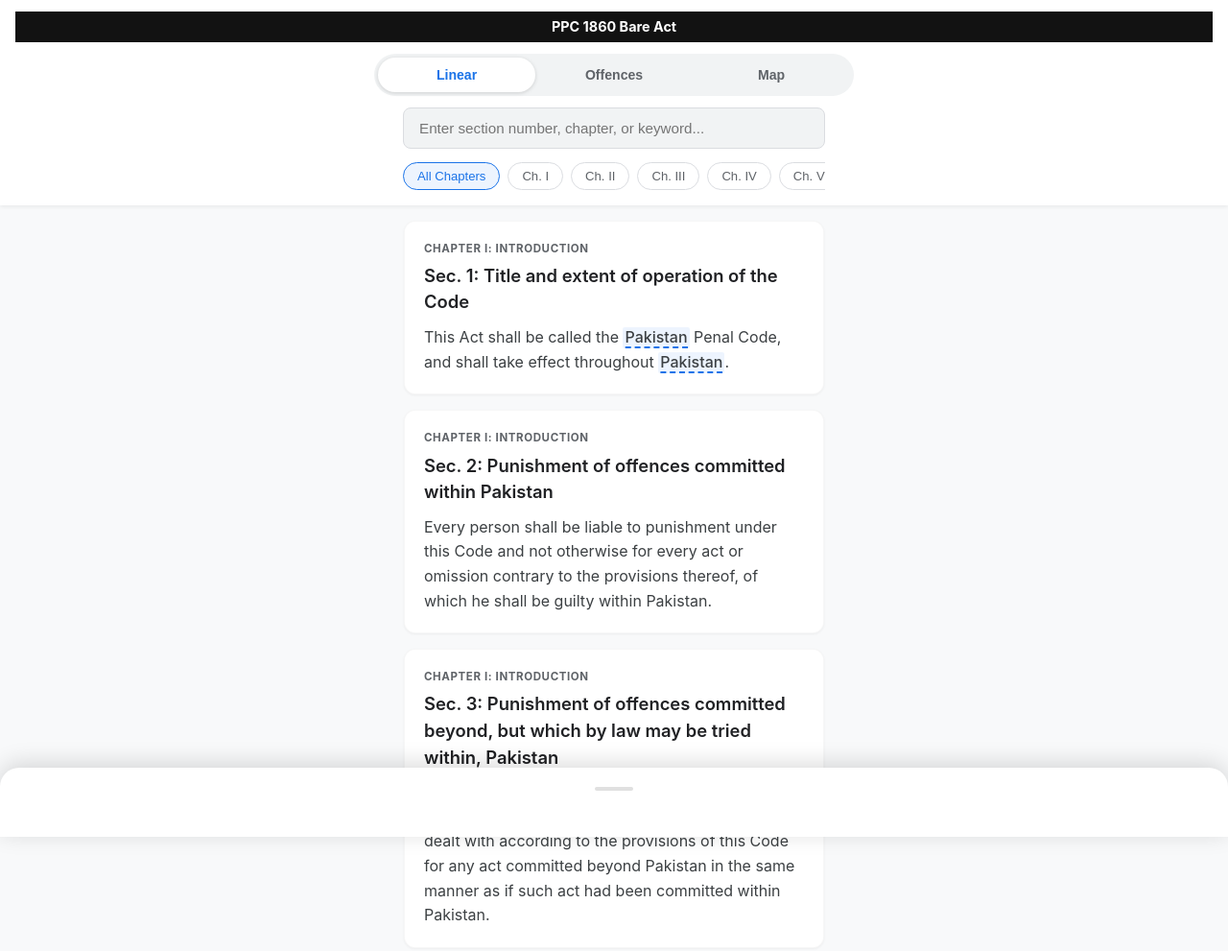
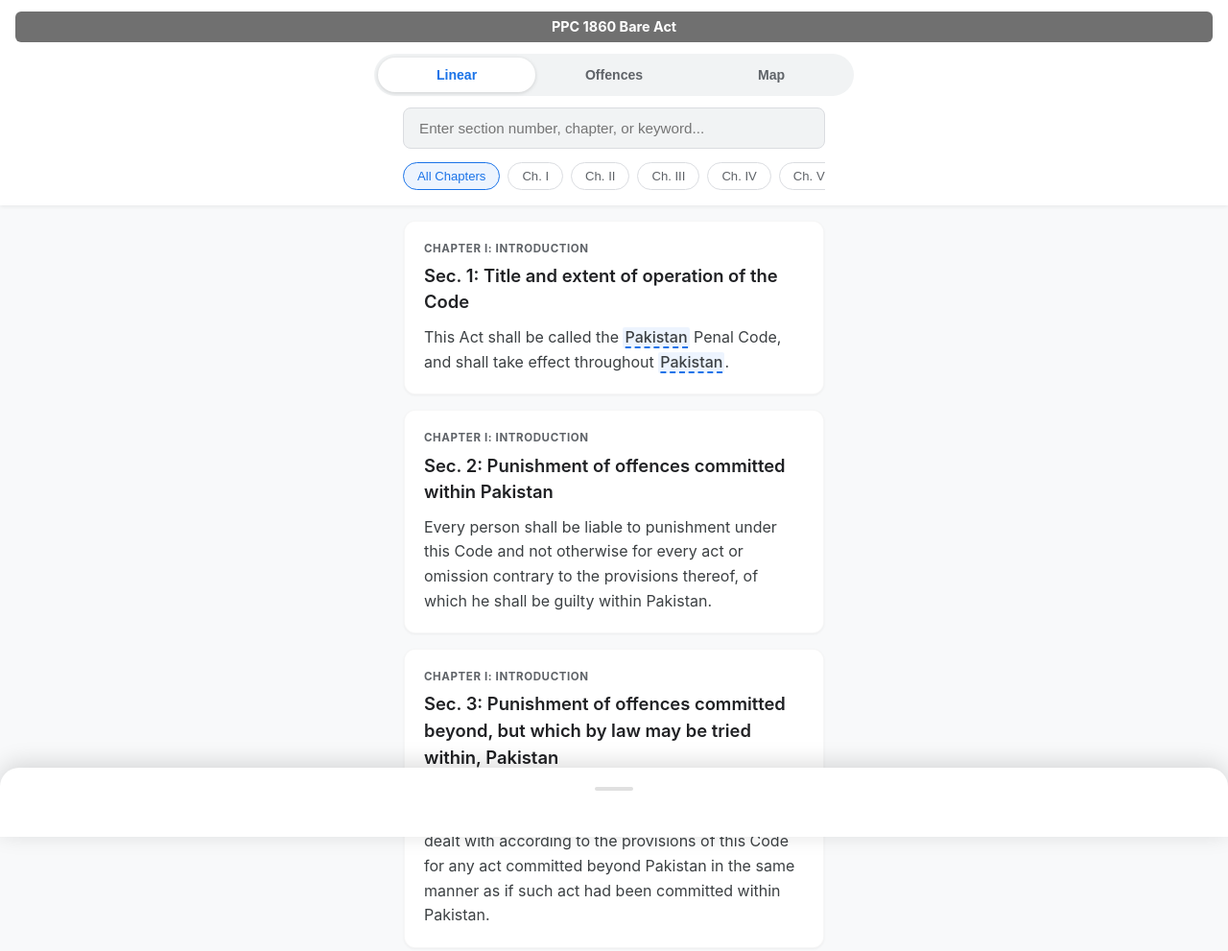
Before and after one commit to WaddaCoder/PPC-BareAct, a plain HTML site: page index.html in a window 1280 px wide. Shown: the top 991 px of the page at 96% size. Drawn offline with Linux system fonts and the light colour scheme.

Commit message:
Change header background color and add border radius
Updated header style with new background color and border radius.

```diff
--- a/index.html
+++ b/index.html
@@ -9,9 +9,9 @@
 <body>
 
   <header class="app-header">
-    <div style="text-align: center; padding: 5px 0; font-size: 0.9rem; font-weight: bold; color: #ffffff; background: #121212;">
-      PPC 1860 Bare Act
-    </div>
+   <div style="text-align: center; padding: 5px 0; font-size: 0.9rem; font-weight: bold; color: #ffffff; background: #707070; border-radius: 6px;">
+  PPC 1860 Bare Act
+</div>
 
     <div class="toggle-container" style="max-width: 500px;">
       <button id="btn-linear" class="toggle-btn active">Linear</button>
```
